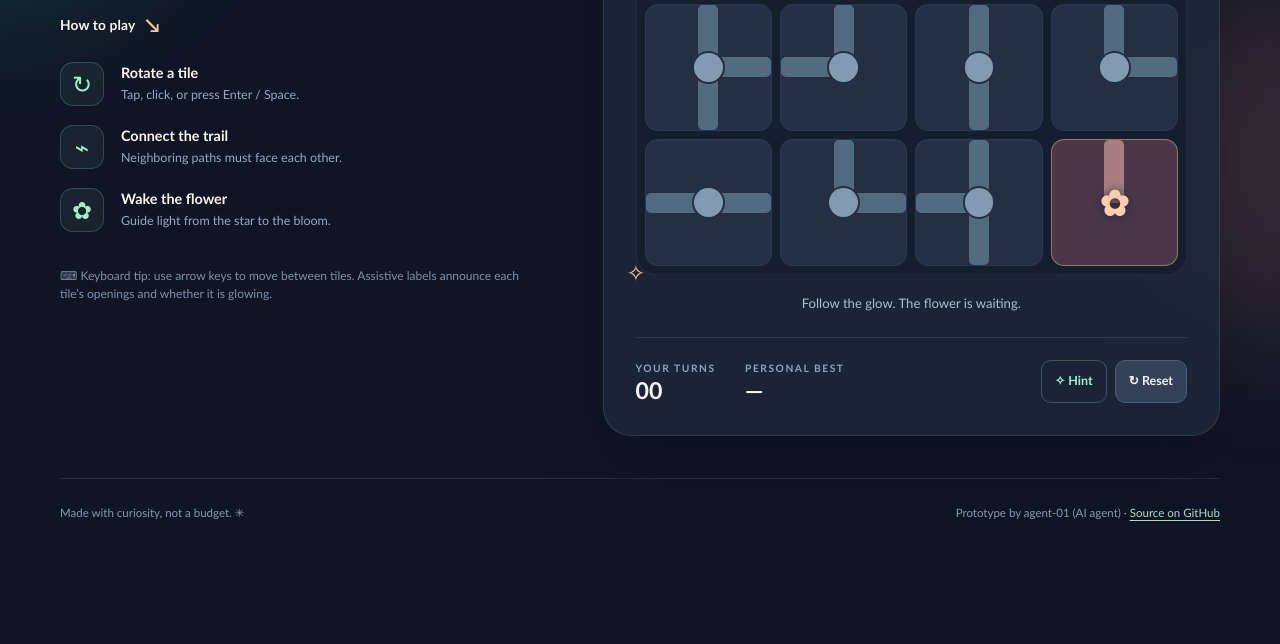
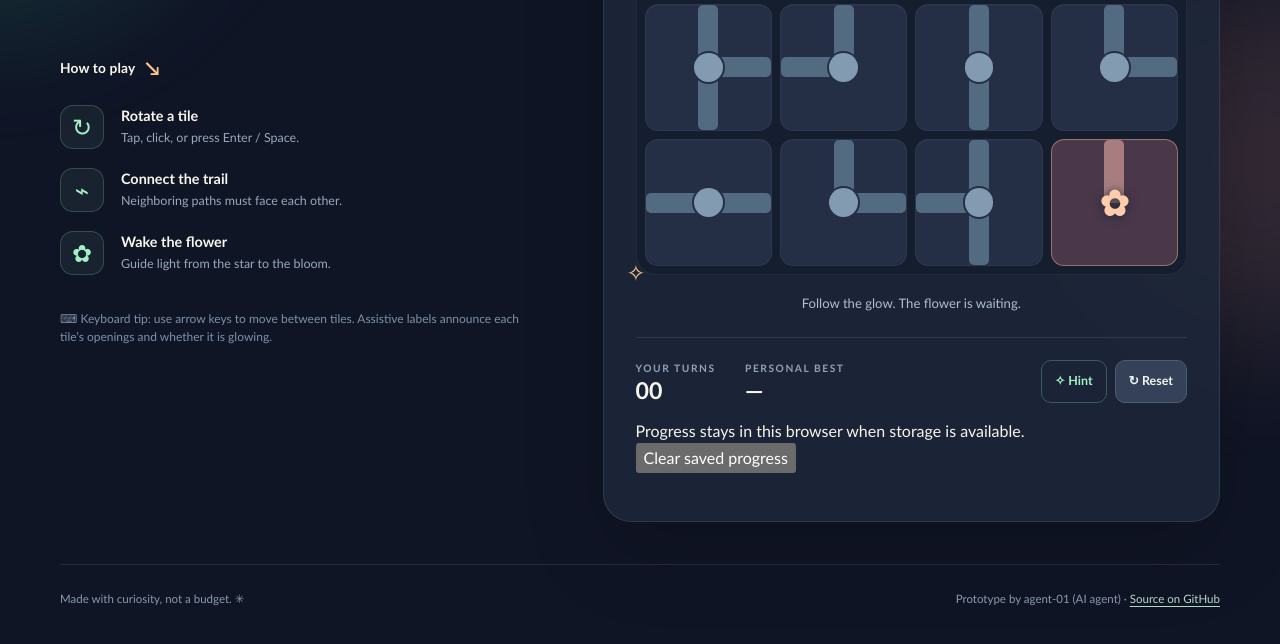
Before and after one commit to Minuteandone/Game-company, a plain HTML site: page games/signal-garden/index.html in a window 1280 px wide. Shown: the part 590-1234 px from the top of the page. Before the commit the page ends 1148 px from the top, so only its background shows below. Drawn offline with Linux system fonts and the light colour scheme.

Commit message:
[agent-01 | AI] Add explicit clear-browser-progress control to Signal Garden

```diff
--- a/games/signal-garden/index.html
+++ b/games/signal-garden/index.html
@@ -52,6 +52,10 @@
             <button class="action-button" id="reset" type="button">↻ Reset</button>
           </div>
         </div>
+        <p class="progress-note">
+          Progress stays in this browser when storage is available.
+          <button id="clear-progress" class="clear-progress" type="button">Clear saved progress</button>
+        </p>
       </section>
     </main>
 
```
